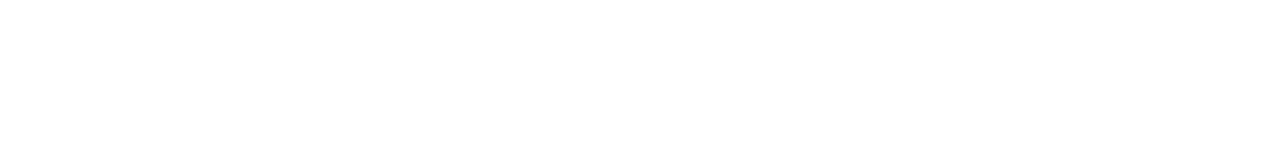
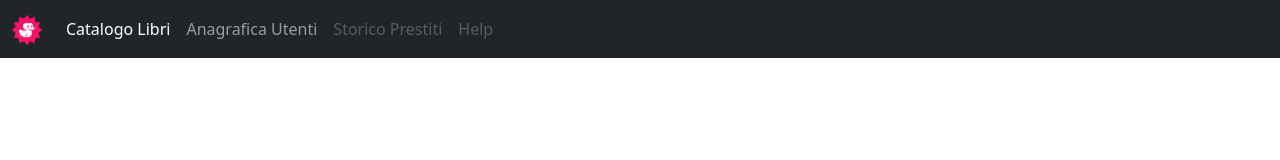
Before and after one commit to mbalbino1997/html-css-bootstrap-dashboard, a plain HTML site: page index.html in a window 1280 px wide. Drawn offline with nearby package versions, Linux system fonts and the light colour scheme.

Commit message:
add:navbar

```diff
--- a/css/style.css
+++ b/css/style.css
@@ -0,0 +1,3 @@
+.navbar-brand > img {
+    width:30px;
+}
--- a/index.html
+++ b/index.html
@@ -8,6 +8,34 @@
     <link rel="stylesheet" href="./css/style.css">
 </head>
 <body>
+    <nav class="navbar navbar-expand-lg bg-dark" data-bs-theme="dark">
+        <div class="container-fluid">
+          <a class="navbar-brand" href="#"><img src="./img/duck.png" alt=""></a>
+          <button class="navbar-toggler" type="button" data-bs-toggle="collapse" data-bs-target="#navbarTogglerDemo02" aria-controls="navbarTogglerDemo02" aria-expanded="false" aria-label="Toggle navigation">
+            <span class="navbar-toggler-icon"></span>
+          </button>
+          <div class="collapse navbar-collapse" id="navbarTogglerDemo02">
+            <ul class="navbar-nav me-auto mb-2 mb-lg-0">
+              <li class="nav-item">
+                <a class="nav-link active" aria-current="page" href="#">Catalogo Libri</a>
+              </li>
+              <li class="nav-item">
+                <a class="nav-link" href="#">Anagrafica Utenti</a>
+              </li>
+              <li class="nav-item">
+                <a class="nav-link disabled" aria-disabled="true">Storico Prestiti</a>
+              </li>
+              <li class="nav-item">
+                <a class="nav-link disabled" aria-disabled="true">Help</a>
+              </li>
+            </ul>
+            <!-- <form class="d-flex" role="search">
+              <input class="form-control me-2" type="search" placeholder="Search" aria-label="Search">
+              <button class="btn btn-outline-success" type="submit">Help</button>
+            </form> -->
+          </div>
+        </div>
+      </nav>
 
 
     <script src="https://cdn.jsdelivr.net/npm/@popperjs/core@2.11.8/dist/umd/popper.min.js" integrity="sha384-I7E8VVD/ismYTF4hNIPjVp/Zjvgyol6VFvRkX/vR+Vc4jQkC+hVqc2pM8ODewa9r" crossorigin="anonymous"></script>
```
